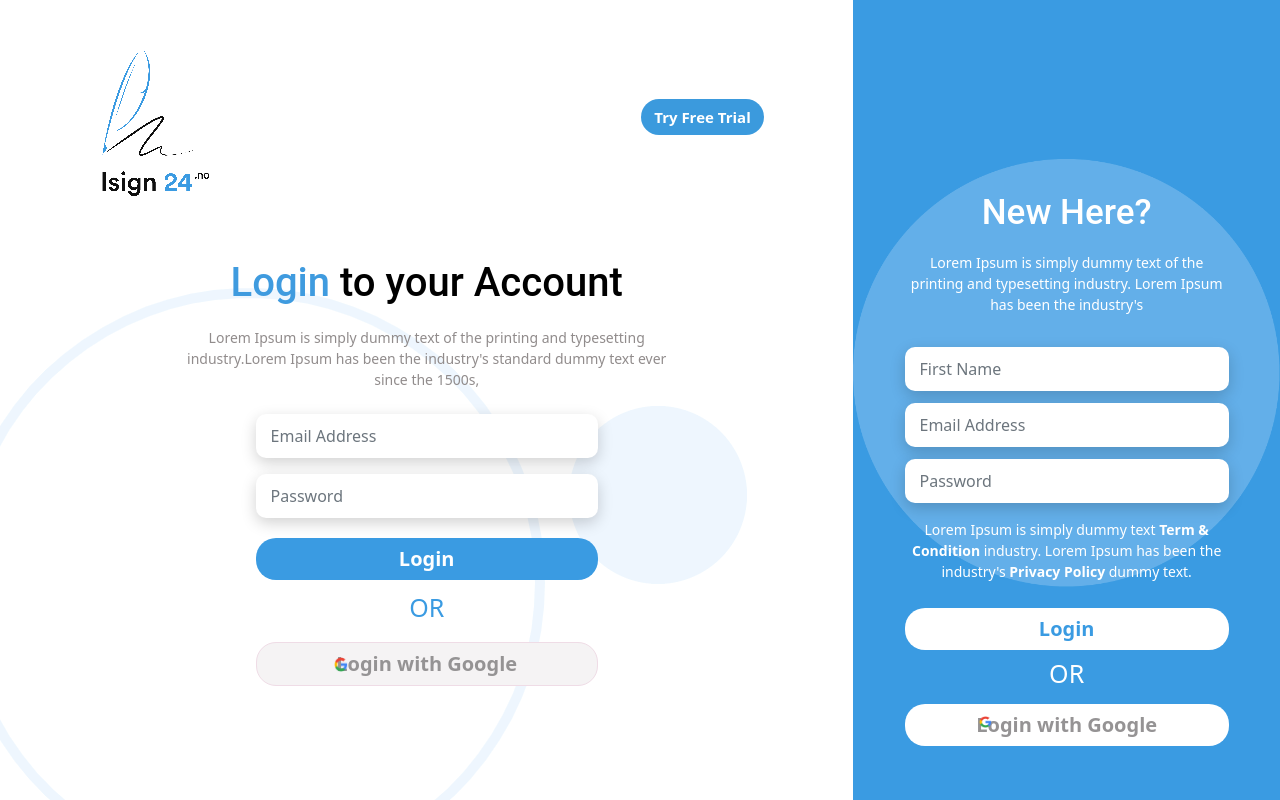
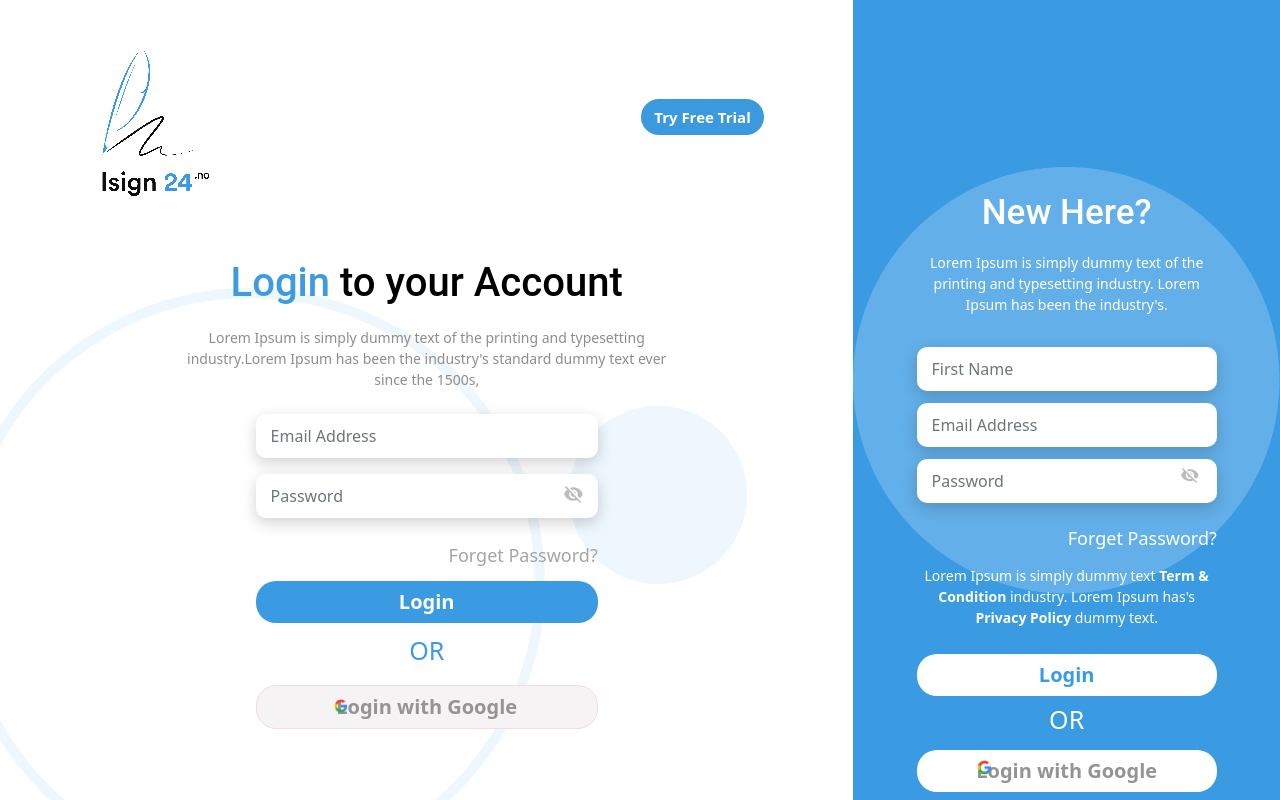
Before and after one commit to Munibulhassan/signature-front-end, a React (Create React App) app: page / in a window 1280 px wide. Shown: the top 800 px of the page. Built offline with nearby package versions, Linux system fonts and the light colour scheme.

Commit message:
complete login page

```diff
--- a/src/App.css
+++ b/src/App.css
@@ -76,7 +76,12 @@
 #login_page .container { max-width: 100%; }
 #login_page .insign_login { height: 100vh; }
 #login_page .login_side { padding: 0% 7%; }
-.google_icon { width: 3%; position: absolute; left: 31%; top: 86%; }
-.google_icon_new { width: 4%; position: absolute; left: 23%; top: 94.5%; }
+.google_icon { width: 3%; position: absolute; left: 31%; top: 87.4%; }
+.google_icon_new { width: 5%; position: absolute; left: 20%; top: 94.7%; }
 #login_page .newhere_side .img_newhere { position: relative; }
+#login_page .login_forget p a { float: right; text-decoration: none; color: #a5a5a5; font-size: 18px;  }
+#login_page .new_forget p a { text-decoration: none; color: white; font-size: 18px; float: right;  }
+#login_page .newhere_side .form_text p { padding-top: 10%; }
+#login_page .login_form .eyelash { position: absolute; right: 18%; top: 24%; width: 4%; }
+#login_page .newhere_side .eyelash { position: absolute; right: 6%; top: 46%; width: 6%; }
 /*login page css end*/
--- a/src/pages/Login.js
+++ b/src/pages/Login.js
@@ -3,7 +3,7 @@ import logo from "../Assets/Approaved.png"
 import circle from "../Assets/Newhere.png"
 import login from "../Assets/login.png"
 import login_form from "../Assets/login_form.png"
-// import eye from "../Assets/eye-slash7.png"
+import eye from "../Assets/eye-slash.png"
 import google from "../Assets/googleicon.png"
 export default function Login() {
   return (
@@ -38,7 +38,10 @@ export default function Login() {
           </div>
           <div class="form-group">
             <input type="password" class="form-control" id="exampleInputPassword1" placeholder="Password" />
-            {/* <img src={eye} class="eyelash"/> */}
+            <img src={eye} class="eyelash"/>
+          </div>
+          <div class="login_forget">
+          <p><a href="#">Forget Password?</a></p>
           </div>
           <button type="login" class=" login_btn">Login</button>
           <div class="row form_or"><h5>OR</h5></div>
@@ -52,17 +55,16 @@ export default function Login() {
       </div>
   </div>
   <div class="col-md-4 col-sm-12 newhere_side">
+<div class="container-fluid">
       <div class="newhere_img">
       <img src={circle} class="img-fluid"/>
       </div>
-
-
     <div class="img_newhere">
     <div class="new_heading">
     <h1>New Here?</h1>
     </div>
     <div class="new_para">
-    <p>Lorem Ipsum is simply dummy text of the printing and typesetting industry. Lorem Ipsum has been the industry's </p>
+    <p>Lorem Ipsum is simply dummy text of the printing and typesetting industry. Lorem Ipsum has been the industry's. </p>
     </div>
     <div class="newhere_form">
           <form>
@@ -74,9 +76,13 @@ export default function Login() {
           </div>
           <div class="form-group">
             <input type="password" class="form-control" id="exampleInputPassword2" placeholder="Password" />
+            <img src={eye} class="eyelash"/>
+          </div>
+          <div class="new_forget">
+          <p><a href="#">Forget Password?</a></p>
           </div>
           <div class="form_text">
-            <p>Lorem Ipsum is simply dummy text <span class="term_privacy"><a href="#"> Term & Condition </a></span> industry. Lorem Ipsum has been the industry's<span class="term_privacy"><a href="#"> Privacy Policy </a></span>dummy text.</p>
+            <p>Lorem Ipsum is simply dummy text <span class="term_privacy"><a href="#"> Term & Condition </a></span> industry. Lorem Ipsum has's<span class="term_privacy"><a href="#"> Privacy Policy </a></span>dummy text.</p>
           </div>
           <button type="login" class="btn newhere_login">Login</button>
           <div class="row newhere_or"><h5>OR</h5></div>
@@ -84,13 +90,12 @@ export default function Login() {
          </form>
     </div>
     </div>
-
+    </div>
 
   </div>
 </div>
 </div>
 </section>
-
 </>
   )
 }
```
Also changed, not shown: src/Assets/eye-slash.png (added).
